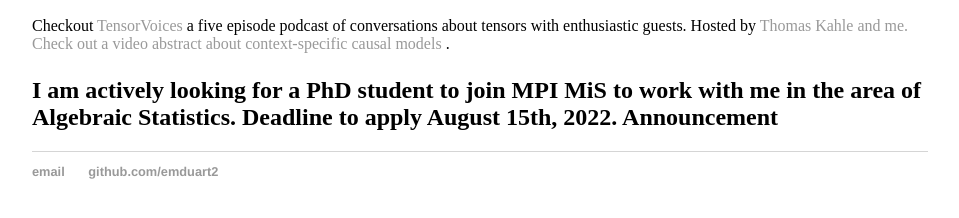
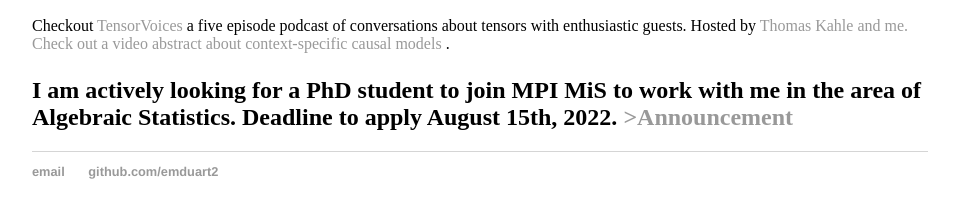
Before and after one commit to emduart2/emduart2.github.io, a Jekyll site: the page built from index.html, in a window 1280 px wide. Shown: the part 507-725 px from the top of the page, without its empty margins (160-1119 px from the left). Built offline with Jekyll 4.4.1, drawn with Linux system fonts in a browser that asks for light colours.

Commit message:
added announcement

```diff
--- a/index.html
+++ b/index.html
@@ -19,4 +19,4 @@ Computational Algebra and  Geometry and Algebraic Statistics.  In May 2017 I obt
 Check out a video abstract about  <a href= "https://www.youtube.com/watch?v=CccVNRFmR1I">  context-specific causal models </a>.</p>
 </div><!-- /.blurb -->
 
- <h2>I am actively looking for a PhD student to join MPI MiS to work with me in the area of Algebraic Statistics. Deadline to apply August 15th, 2022. <a href= "https://www.mis.mpg.de/career/phd-applied-algebra-and-geometry.html" > </a>Announcement</h2>
+ <h2>I am actively looking for a PhD student to join MPI MiS to work with me in the area of Algebraic Statistics. Deadline to apply August 15th, 2022. <a href= "https://www.mis.mpg.de/career/phd-applied-algebra-and-geometry.html" > >Announcement</a></h2>
```
